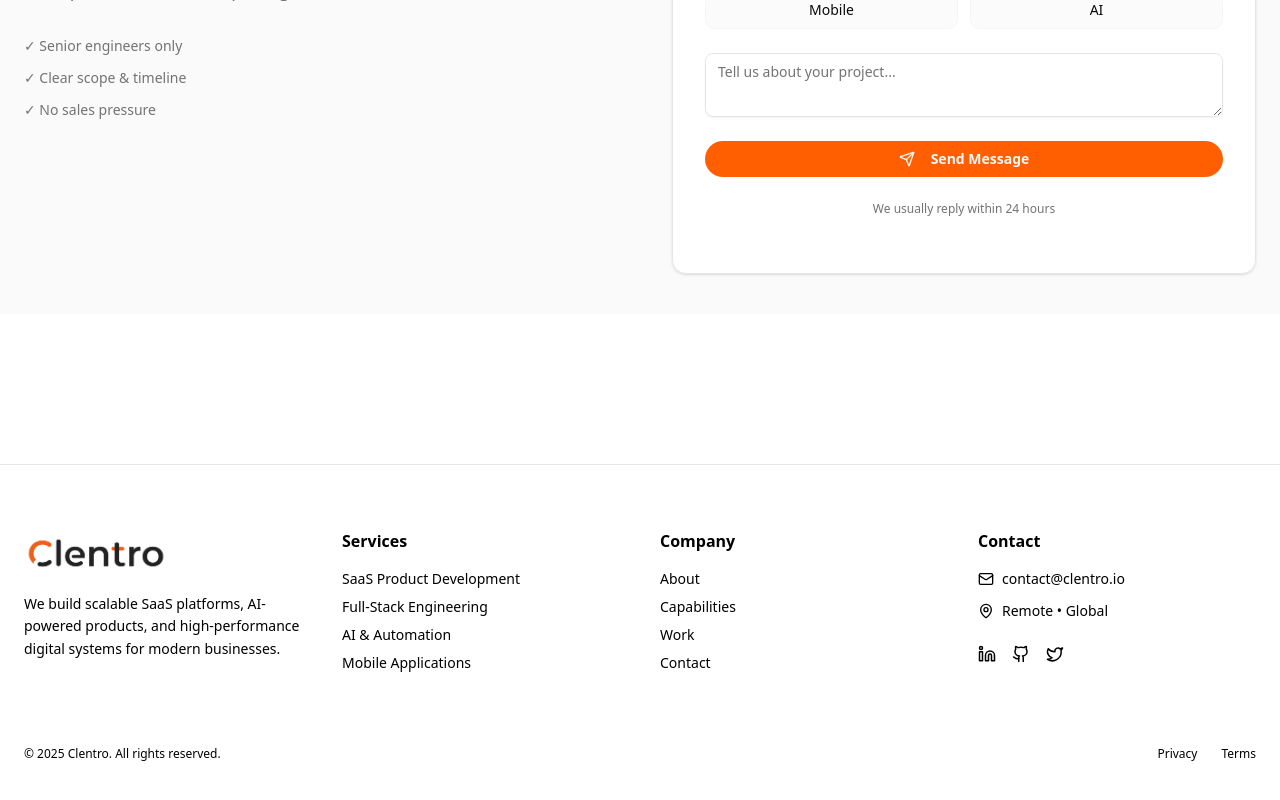
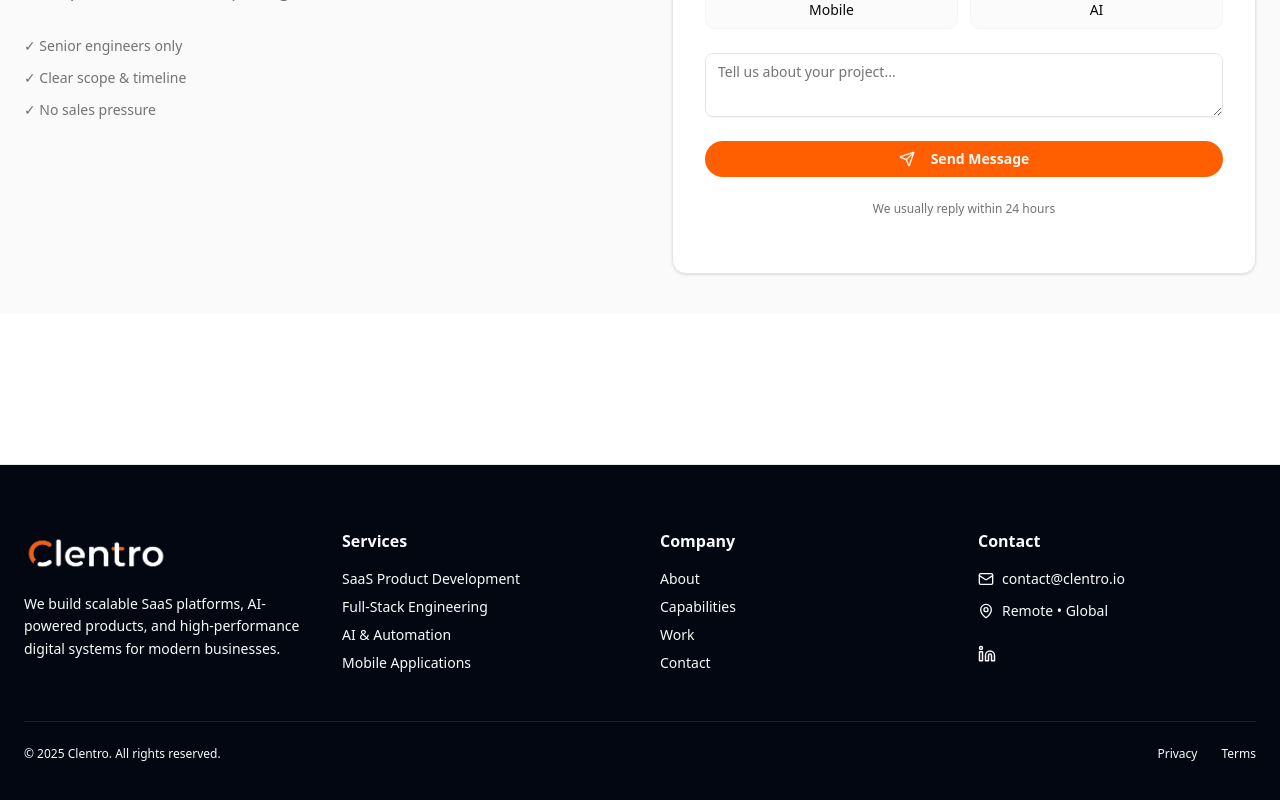
Before and after one commit to HarisChandio/clentro, a Next.js app: page / in a window 1280 px wide. Shown: the part 4923-5723 px from the top of the page. Built offline with nearby package versions, Linux system fonts and the light colour scheme.

Commit message:
Dark Footer and slow speed of the swipper

```diff
--- a/components/Footer.tsx
+++ b/components/Footer.tsx
@@ -6,12 +6,12 @@ import {
   MapPin,
 } from "lucide-react";
 import Image from "next/image";
-import Clentro from "@/public/assets/logo/clentro png-15.png"
+import Clentro from "@/public/assets/logo/clentro png-14.png"
 
 
 export default function Footer() {
   return (
-    <footer className="border-t border-gray-200 text-black ">
+    <footer className="border-t border-gray-200 text-gray-50 bg-gray-950">
       <div className="max-w-7xl mx-auto px-6 py-16">
 
         {/* Top */}
@@ -72,14 +72,8 @@ export default function Footer() {
 
             {/* Social */}
             <div className="flex gap-4 mt-6">
-              <a className="hover:text-gray-700 transition">
+              <a href="https://www.linkedin.com/company/110671023/admin/dashboard" className="hover:text-gray-700 transition">
                 <Linkedin size={18} />
-              </a>
-              <a className="hover:text-gray-700 transition">
-                <Github size={18} />
-              </a>
-              <a className="hover:text-gray-700 transition">
-                <Twitter size={18} />
               </a>
             </div>
           </div>
--- a/components/Portfolio.tsx
+++ b/components/Portfolio.tsx
@@ -154,8 +154,9 @@ export default function Portfolio() {
         {/* Swiper */}
         <Swiper
           modules={[Autoplay]}
+          speed={1500}
           spaceBetween={24}
-          autoplay={{ delay: 2500, disableOnInteraction: false }}
+          autoplay={{ delay: 800, disableOnInteraction: false }}
           loop={true}
           breakpoints={{
             0: { slidesPerView: 1 }, // Mobile: 1 card
```
Also changed, not shown: public/assets/logo/clentro png-14.png (added).
